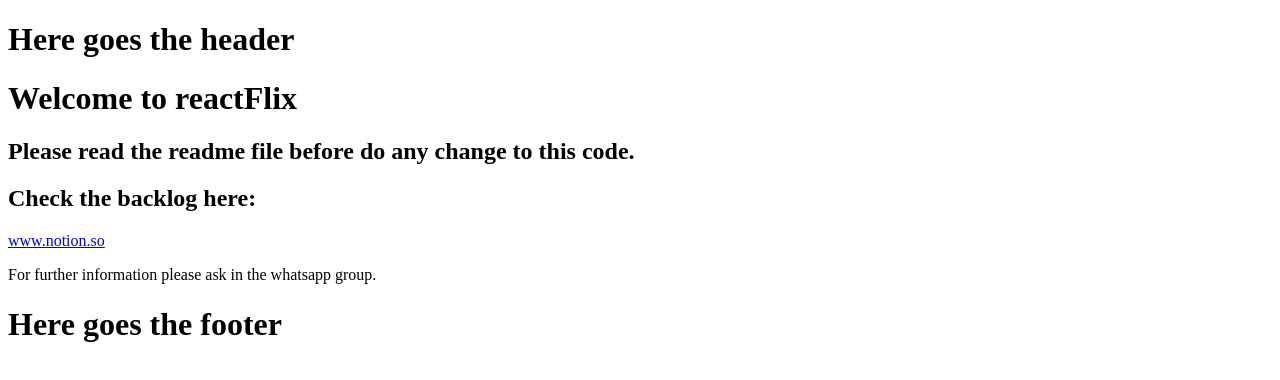
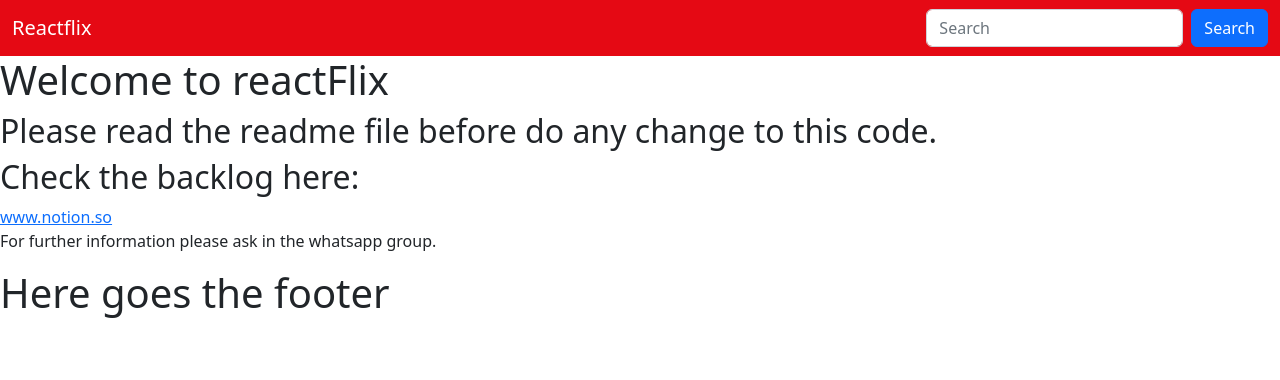
Before and after one commit to Tutorias-de-programacion/ReactFinalProject, a React (Vite) app: page / in a window 1280 px wide. Shown: the top 380 px of the page. Built offline with nearby package versions, Linux system fonts and the light colour scheme.

Commit message:
Home (#8)
* [Ti-04][Feat] Add Home Page Component

* [Ti-05][Feat] Add bootstrap header and will add globalStyles.css to /styles with some test variables

* [Ti-05][Feat] We fought bootstrap, but bootstrap won

```diff
--- a/src/components/Header/Header.css
+++ b/src/components/Header/Header.css
@@ -0,0 +1,17 @@
+@import url(../../styles/globalStyles.css);
+
+.navBg {
+  background-color: var(--netflix-red);
+
+}
+
+.navText {
+    color: var(--netflix-white) !important;
+}
+
+.navButton {
+  background-color: var(--netflix-white);
+  color: var(--netflix-red);
+  border-radius: 20px;
+  border: none;
+}
--- a/src/components/Header/Header.jsx
+++ b/src/components/Header/Header.jsx
@@ -1,11 +1,42 @@
-import { Link /*Or NavLink */} from "react-router-dom";
+import { Link /*Or NavLink */ } from "react-router-dom";
+import "./Header.css";
+import "bootstrap/dist/css/bootstrap.min.css";
+import Button from "react-bootstrap/Button";
+import Container from "react-bootstrap/Container";
+import Form from "react-bootstrap/Form";
+import Nav from "react-bootstrap/Nav";
+import Navbar from "react-bootstrap/Navbar";
+import NavDropdown from "react-bootstrap/NavDropdown";
 
 //Please use <Link> or <NavLink> instead of <a> for more information:
 //Link https://reactrouter.com/en/main/components/link
 //NavLink https://reactrouter.com/en/main/components/nav-link
 
 const Header = () => {
-    return (<h1>Here goes the header</h1>);
-}
+  return (
+    <Navbar className="navBg" expand="lg">
+      <Container fluid>
+        <Navbar.Brand className="navText" href="#">Reactflix</Navbar.Brand>
+        <Navbar.Toggle aria-controls="navbarScroll" />
+        <Navbar.Collapse id="navbarScroll">
+          <Nav
+            className="me-auto my-2 my-lg-0"
+            style={{ maxHeight: "100px" }}
+            navbarScroll
+          ></Nav>
+          <Form className="d-flex">
+            <Form.Control
+              type="search"
+              placeholder="Search"
+              className="me-2"
+              aria-label="Search"
+            />
+            <Button>Search</Button>
+          </Form>
+        </Navbar.Collapse>
+      </Container>
+    </Navbar>
+  );
+};
 
 export default Header;
--- a/src/pages/favoritesPage/FavoritesPage.jsx
+++ b/src/pages/favoritesPage/FavoritesPage.jsx
@@ -1,5 +1,10 @@
+
 const FavoritesPage = () => {
-    return (<h1>Favorites Page</h1>);
+    return (
+    <>
+        <h1>Welcome to reactFlix</h1>
+    </>
+    );
 }
 
 export default FavoritesPage
--- a/src/pages/homePage/homePage.jsx
+++ b/src/pages/homePage/homePage.jsx
@@ -1,12 +1,13 @@
+
 const HomePage = () => {
   return (
-    <div>
-      <h1>Welcome to reactFlix</h1>
-      <h2>Please read the readme file before do any change to this code.</h2>
-      <h2>Check the backlog here:</h2>
-      <a href="https://www.notion.so/">www.notion.so</a>
-      <p>For further information please ask in the whatsapp group. </p>
-    </div>
+    <>
+        <h1>Welcome to reactFlix</h1>
+        <h2>Please read the readme file before do any change to this code.</h2>
+        <h2>Check the backlog here:</h2>
+        <a href="https://www.notion.so/">www.notion.so</a>
+        <p>For further information please ask in the whatsapp group. </p>
+    </>
   );
 };
 
--- /dev/null
+++ b/src/styles/globalStyles.css
@@ -0,0 +1,11 @@
+:root {
+    --netflix-red: #E50914;
+    --netflix-darkRed: #B20710;
+    --netflix-black: #000000;
+    --netflix-white: #FFFFFF;
+}
+
+.btn-primary {
+    background-color: var(--netflix-white);
+    color: var(--netflix-white);
+}
```
